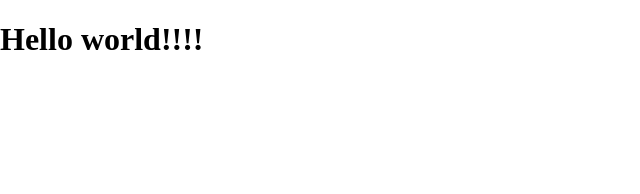
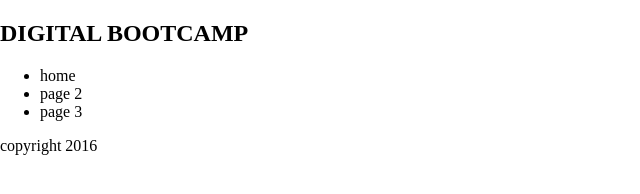
Before and after one commit to andela-fokosun/summer_code_bootcamp, a plain HTML site: page index.html in a window 1280 px wide. Shown: the whole page, without its empty margins (0-640 px from the left). Drawn offline with Linux system fonts and the light colour scheme.

Commit message:
set up header and footer tags

```diff
--- a/index.html
+++ b/index.html
@@ -10,6 +10,16 @@
         <script src="js/main.js"></script>
     </head>
     <body>
-        <h1>Hello world!!!!</h1>
+      <header>
+        <nav>
+          <h1>DIGITAL BOOTCAMP</h1>
+          <ul>
+            <li>home</li>
+            <li>page 2</li>
+            <li>page 3</li>
+          </ul>
+        </nav>
+      </header>
+      <footer>copyright 2016</footer>
     </body>
 </html>
```
